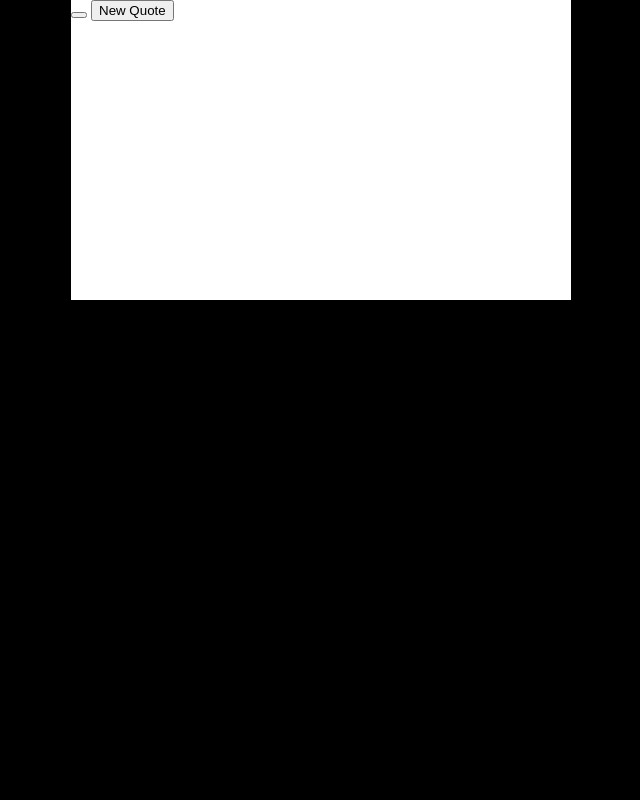
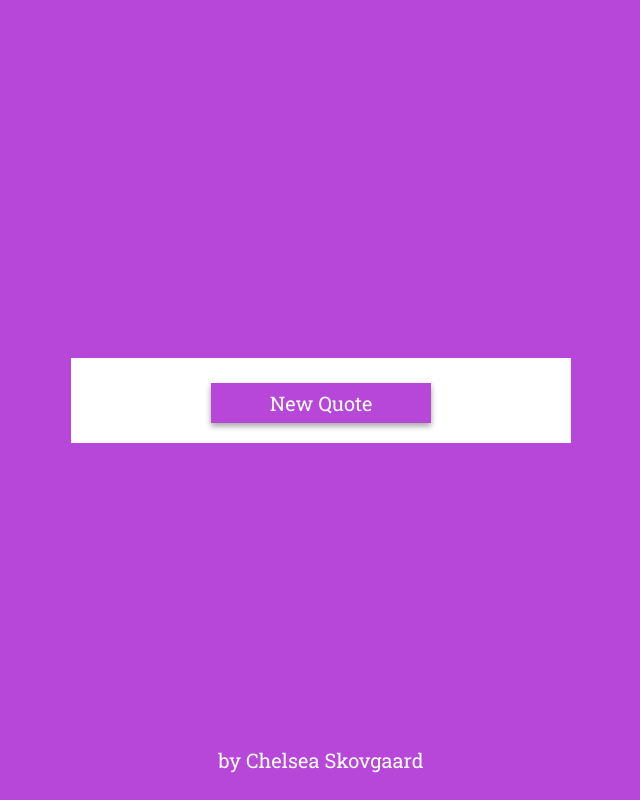
Before and after one commit to ChelseaSkovgaard/randomquotemachine, a plain HTML site: page index.html in a window 1280 px wide. Shown: the whole page, without its empty margins (319-959 px from the left). Drawn offline with nearby package versions, Linux system fonts and the light colour scheme.

Commit message:
Adds styling to project

```diff
--- a/index.html
+++ b/index.html
@@ -4,21 +4,21 @@
     <meta charset="utf-8">
     <title>Random Quote Machine</title>
     <link rel="stylesheet" href="reset.css">
-    <link href="https://fonts.googleapis.com/css?family=Noto+Sans" rel="stylesheet">
+    <link href="https://fonts.googleapis.com/css?family=Roboto+Slab" rel="stylesheet">
     <link rel="stylesheet" href="styles.css">
   </head>
-  <body>
-    <section>
-      <article class="quote-text">
+  <body class="background-color">
+    <section id="quote-container">
+      <section id="quote-box">
+      <article class="quote-text color">
       </article>
-      <article class="quote-author">
+      <article class="quote-author color">
       </article>
-      <button class="twitter-share">
-      </button>
-      <button id="get-another-quote-button">
+      <div id="get-another-quote-button" class="background-color">
         New Quote
-      </button>
+      </div>
     </section>
+  </section>
     <footer>
       by Chelsea Skovgaard
     </footer>
--- a/script.js
+++ b/script.js
@@ -1,3 +1,8 @@
+$( document ).ready(function() {
+  randomQuote();
+  randomColor();
+});
+
 $('#get-another-quote-button').on('click', function() {
   randomQuote();
   randomColor();
@@ -28,6 +33,7 @@ function randomColor() {
   var numbertwo = getRandomNumber();
   var numberthree =getRandomNumber();
   var randomColor = 'rgb('+ numberone + ',' + numbertwo + ',' + numberthree +')';
-  $('body').css("background-color", randomColor);
+
   $('.color').css("color", randomColor);
+  $('.background-color').css("background-color", randomColor)
 };
--- a/styles.css
+++ b/styles.css
@@ -1,11 +1,49 @@
-section {
+#quote-box {
   background-color: white;
   color: black;
   width: 500px;
-  height: 300px;
+  height: auto;
   margin: auto;
+
 }
 
 body {
   background-color: black;
+  font-family: 'Roboto Slab', serif;
 }
+
+footer {
+  margin: -50px 0;
+  color: white;
+  font-size: 20px;
+  text-align: center;
+}
+#quote-container {
+  display: flex;
+  align-items: center;
+  justify-content: center;
+  height: 100vh;
+  width: 100vw;
+}
+
+.quote-text {
+  margin: 25px auto;
+  width: 450px;
+  font-size: 35px;
+}
+
+.quote-author {
+  font-size: 25px;
+  margin: 10px 10px 10px 300px;
+}
+
+#get-another-quote-button {
+  box-shadow: 0 3px 6px rgba(0,0,0,0.16), 0 3px 6px rgba(0,0,0,0.23);
+  border: none;
+  width: 200px;
+  padding: 10px;
+  font-size: 20px;
+  margin: 20px auto;
+  text-align: center;
+  color: white;
+}
```
